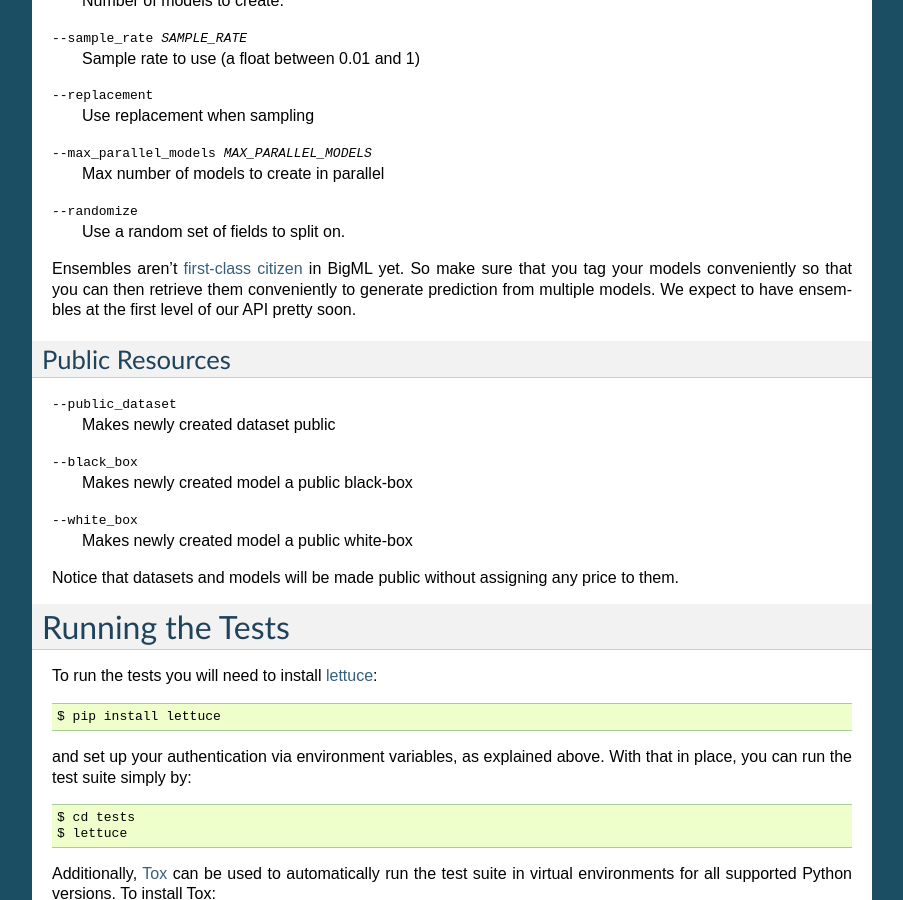
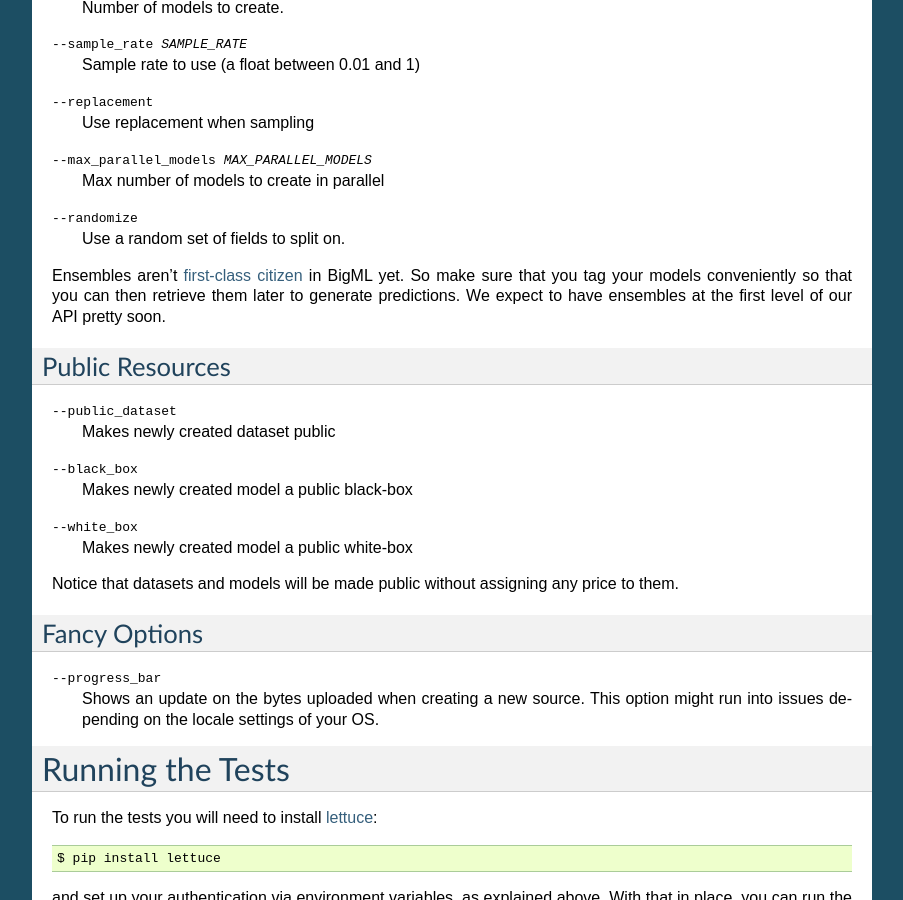
Before and after one commit to bigmlcom/bigmler, a Sphinx documentation site: the page built from docs/index.rst, in a window 1280 px wide and 900 px high, scrolled down 4289 px. Shown: the whole window, without its empty margins (198-1101 px from the left). Built offline with Sphinx 7.4.7, drawn with Linux system fonts in a browser that asks for light colours; some of the changed text lies outside the part shown.

```diff
--- a/docs/index.rst
+++ b/docs/index.rst
@@ -191,7 +191,7 @@ Ensembles
 --max_parallel_models MAX_PARALLEL_MODELS    Max number of models to create in parallel
 --randomize           Use a random set of fields to split on.
 
-Ensembles aren't `first-class citizen <http://en.wikipedia.org/wiki/First-class_citizen>`_ in BigML yet. So make sure that you tag your models conveniently so that you can then retrieve them conveniently to generate prediction from multiple models. We expect to have ensembles at the first level of our API pretty soon.
+Ensembles aren't `first-class citizen <http://en.wikipedia.org/wiki/First-class_citizen>`_ in BigML yet. So make sure that you tag your models conveniently so that you can then retrieve them later to generate predictions. We expect to have ensembles at the first level of our API pretty soon.
 
 Public Resources
 ----------------
@@ -201,6 +201,10 @@ Public Resources
 
 Notice that datasets and models will be made public without assigning any price
 to them.
+
+Fancy Options
+-------------
+--progress_bar          Shows an update on the bytes uploaded when creating a new source. This option might run into issues depending on the locale settings of your OS.
 
 Running the Tests
 =================
```
Also changed, not shown: other parts of docs/index.rst (+4 -4 lines), 1 other file.
